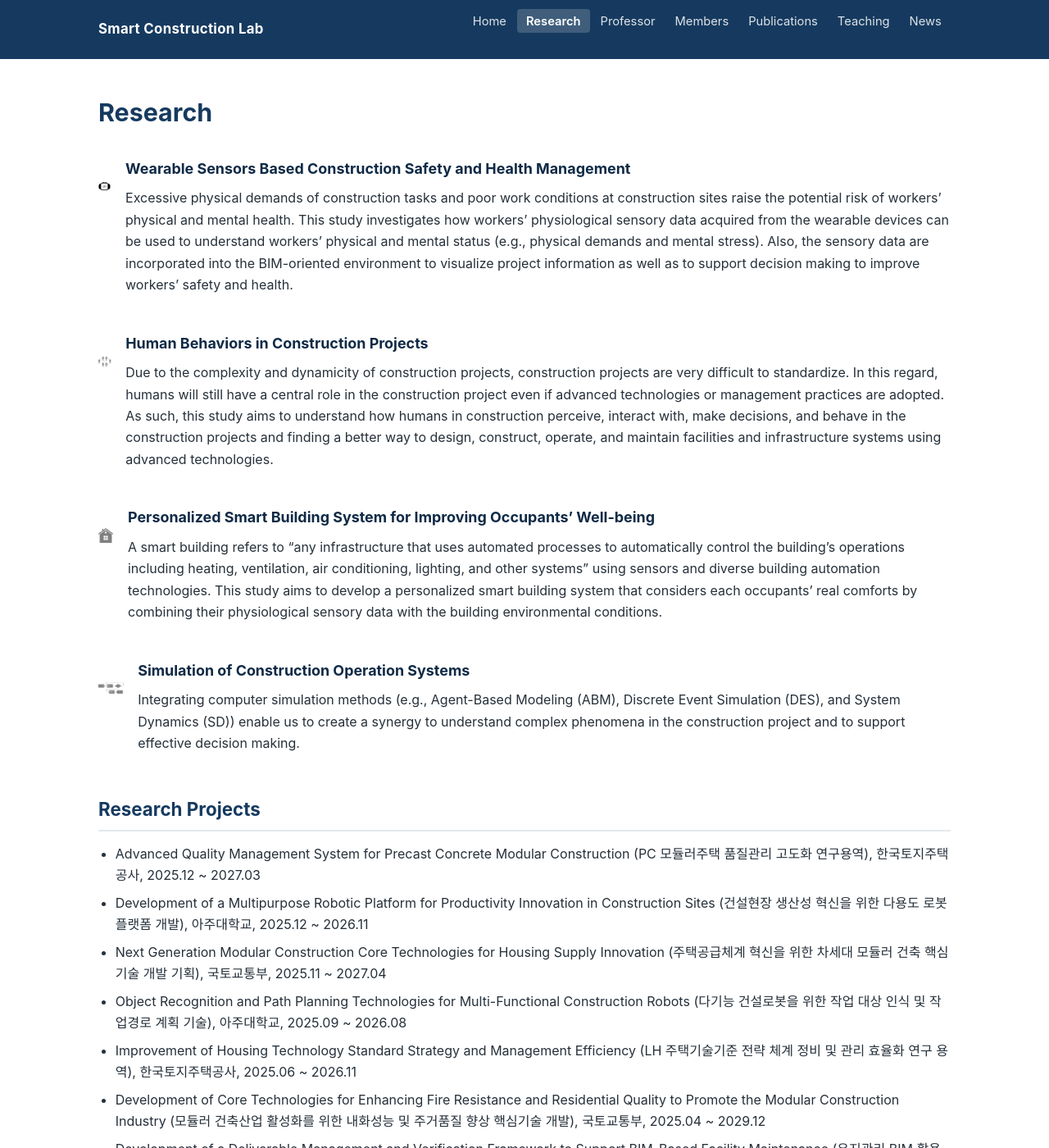
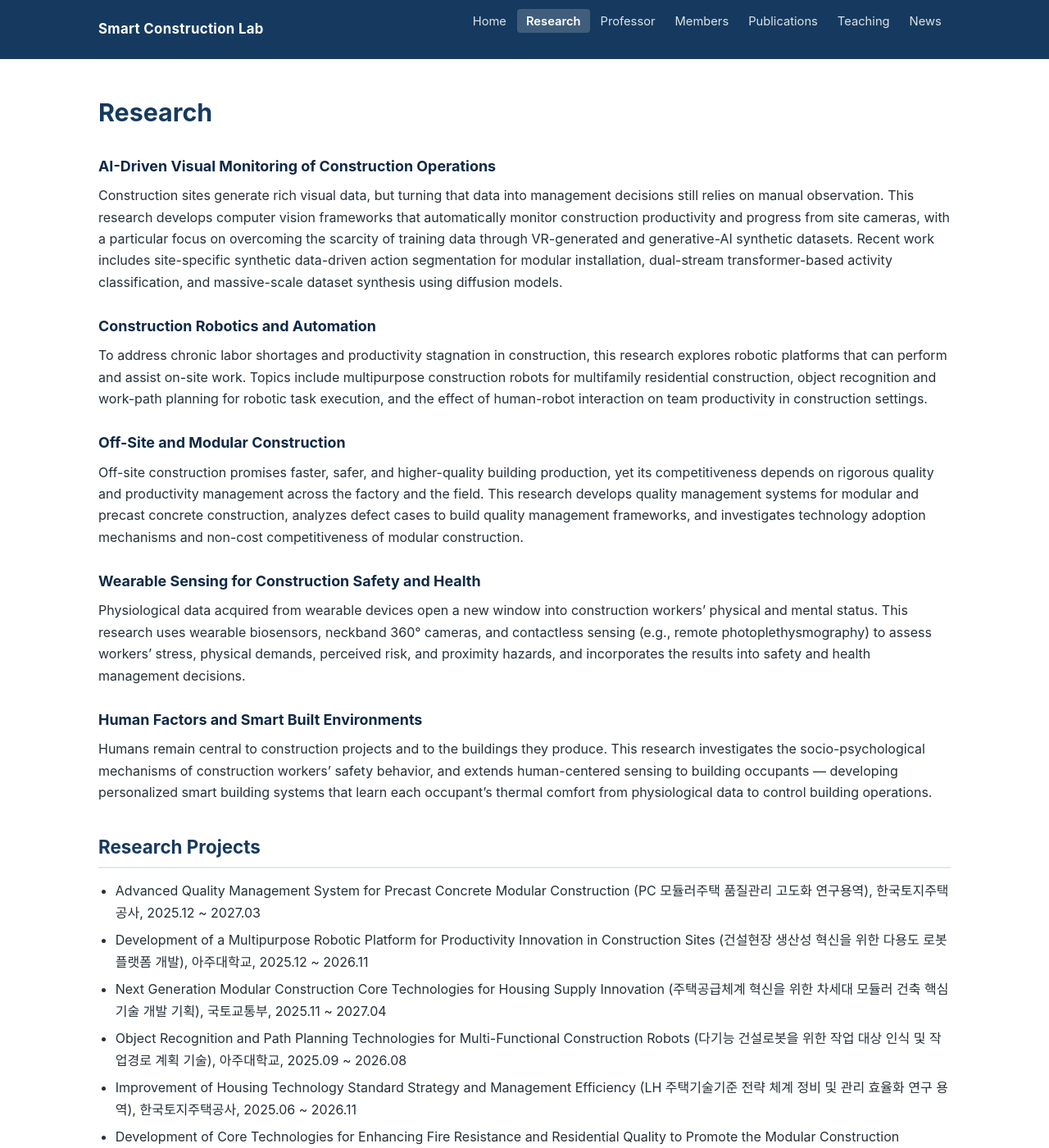
Before and after one commit to Ajou-Smart-Construction-Lab/ajou-smart-construction-lab.github.io, a Jekyll site: the page built from research.md, in a window 1280 px wide and 1400 px high. Shown: the whole window at 82% size. Built offline with Jekyll 4.4.1, drawn with Linux system fonts in a browser that asks for light colours; some of the changed text lies outside the part shown.

Commit message:
Home hero full image, footer logo visibility, research areas rewrite, project status colors, remove Suhwan Bae
Co-Authored-By: Claude Fable 5 <noreply@anthropic.com>

```diff
--- a/assets/css/style.css
+++ b/assets/css/style.css
@@ -41,20 +41,9 @@ body {
 .site-header ul a:hover { background: rgba(255,255,255,0.12); color: #fff; }
 .site-header ul a.active { background: rgba(255,255,255,0.18); color: #fff; font-weight: 600; }
 
-/* hero (home) */
-.hero { position: relative; }
-.hero img { width: 100%; height: min(62vh, 540px); object-fit: cover; display: block; }
-.hero::after {
-  content: ""; position: absolute; inset: 0;
-  background: linear-gradient(180deg, rgba(15,42,70,0.25) 0%, rgba(15,42,70,0.55) 100%);
-}
-.hero-text {
-  position: absolute; left: 0; right: 0; bottom: 12%;
-  text-align: center; color: #fff; z-index: 1; padding: 0 1rem;
-  text-shadow: 0 2px 12px rgba(0,0,0,0.45);
-}
-.hero-text h1 { font-size: clamp(1.8rem, 4.5vw, 3.2rem); font-weight: 800; letter-spacing: 0.01em; }
-.hero-text p { font-size: clamp(1rem, 2vw, 1.3rem); opacity: 0.95; }
+/* hero (home) — 이미지 전체가 보이도록 원본 비율 유지 */
+.hero { padding-top: 1.8rem; }
+.hero img { width: 100%; height: auto; display: block; border-radius: 8px; }
 
 /* content */
 main.page { padding-top: 2.5rem; padding-bottom: 3.5rem; }
@@ -81,6 +70,7 @@ main img { max-width: 100%; }
 .research-area { display: flex; gap: 1.1rem; align-items: flex-start; margin: 1.8rem 0; }
 .research-area img { flex: 0 0 64px; width: 64px; height: 64px; object-fit: contain; margin-top: 0.3rem; }
 .research-area h3 { margin-top: 0; }
+.project-list li.done { color: var(--muted); }
 
 /* profile (professor) */
 .profile { display: flex; gap: 2rem; align-items: flex-start; flex-wrap: wrap; margin-bottom: 1rem; }
@@ -113,7 +103,10 @@ main img { max-width: 100%; }
   margin-top: 0; padding: 2.2rem 0; font-size: 0.88rem; text-align: center;
 }
 .site-footer a { color: rgba(255,255,255,0.9); }
-.footer-logo { height: 44px; margin-bottom: 0.9rem; }
+.footer-logo {
+  height: 64px; margin-bottom: 1rem;
+  background: #fff; padding: 10px 18px; border-radius: 8px; box-sizing: content-box;
+}
 .site-footer .copyright { margin-top: 0.8rem; color: rgba(255,255,255,0.55); }
 .site-footer p { margin-bottom: 0.3rem; }
 
--- a/research.md
+++ b/research.md
@@ -5,74 +5,60 @@ permalink: /research/
 
 # Research
 
-<div class="research-area" markdown="1">
-<img src="{{ '/assets/img/research-wearable-sensor.png' | relative_url }}" alt="">
-<div markdown="1">
-### Wearable Sensors Based Construction Safety and Health Management
+### AI-Driven Visual Monitoring of Construction Operations
 
-Excessive physical demands of construction tasks and poor work conditions at construction sites raise the potential risk of workers' physical and mental health. This study investigates how workers' physiological sensory data acquired from the wearable devices can be used to understand workers' physical and mental status (e.g., physical demands and mental stress). Also, the sensory data are incorporated into the BIM-oriented environment to visualize project information as well as to support decision making to improve workers' safety and health.
-</div>
-</div>
+Construction sites generate rich visual data, but turning that data into management decisions still relies on manual observation. This research develops computer vision frameworks that automatically monitor construction productivity and progress from site cameras, with a particular focus on overcoming the scarcity of training data through VR-generated and generative-AI synthetic datasets. Recent work includes site-specific synthetic data-driven action segmentation for modular installation, dual-stream transformer-based activity classification, and massive-scale dataset synthesis using diffusion models.
 
-<div class="research-area" markdown="1">
-<img src="{{ '/assets/img/research-human.png' | relative_url }}" alt="">
-<div markdown="1">
-### Human Behaviors in Construction Projects
+### Construction Robotics and Automation
 
-Due to the complexity and dynamicity of construction projects, construction projects are very difficult to standardize. In this regard, humans will still have a central role in the construction project even if advanced technologies or management practices are adopted. As such, this study aims to understand how humans in construction perceive, interact with, make decisions, and behave in the construction projects and finding a better way to design, construct, operate, and maintain facilities and infrastructure systems using advanced technologies.
-</div>
-</div>
+To address chronic labor shortages and productivity stagnation in construction, this research explores robotic platforms that can perform and assist on-site work. Topics include multipurpose construction robots for multifamily residential construction, object recognition and work-path planning for robotic task execution, and the effect of human-robot interaction on team productivity in construction settings.
 
-<div class="research-area" markdown="1">
-<img src="{{ '/assets/img/research-smart-building.png' | relative_url }}" alt="">
-<div markdown="1">
-### Personalized Smart Building System for Improving Occupants' Well-being
+### Off-Site and Modular Construction
 
-A smart building refers to "any infrastructure that uses automated processes to automatically control the building's operations including heating, ventilation, air conditioning, lighting, and other systems" using sensors and diverse building automation technologies. This study aims to develop a personalized smart building system that considers each occupants' real comforts by combining their physiological sensory data with the building environmental conditions.
-</div>
-</div>
+Off-site construction promises faster, safer, and higher-quality building production, yet its competitiveness depends on rigorous quality and productivity management across the factory and the field. This research develops quality management systems for modular and precast concrete construction, analyzes defect cases to build quality management frameworks, and investigates technology adoption mechanisms and non-cost competitiveness of modular construction.
 
-<div class="research-area" markdown="1">
-<img src="{{ '/assets/img/research-simulation.png' | relative_url }}" alt="">
-<div markdown="1">
-### Simulation of Construction Operation Systems
+### Wearable Sensing for Construction Safety and Health
 
-Integrating computer simulation methods (e.g., Agent-Based Modeling (ABM), Discrete Event Simulation (DES), and System Dynamics (SD)) enable us to create a synergy to understand complex phenomena in the construction project and to support effective decision making.
-</div>
-</div>
+Physiological data acquired from wearable devices open a new window into construction workers' physical and mental status. This research uses wearable biosensors, neckband 360° cameras, and contactless sensing (e.g., remote photoplethysmography) to assess workers' stress, physical demands, perceived risk, and proximity hazards, and incorporates the results into safety and health management decisions.
+
+### Human Factors and Smart Built Environments
+
+Humans remain central to construction projects and to the buildings they produce. This research investigates the socio-psychological mechanisms of construction workers' safety behavior, and extends human-centered sensing to building occupants — developing personalized smart building systems that learn each occupant's thermal comfort from physiological data to control building operations.
 
 ## Research Projects
 
-- Advanced Quality Management System for Precast Concrete Modular Construction (PC 모듈러주택 품질관리 고도화 연구용역), 한국토지주택공사, 2025.12 ~ 2027.03
-- Development of a Multipurpose Robotic Platform for Productivity Innovation in Construction Sites (건설현장 생산성 혁신을 위한 다용도 로봇 플랫폼 개발), 아주대학교, 2025.12 ~ 2026.11
-- Next Generation Modular Construction Core Technologies for Housing Supply Innovation (주택공급체계 혁신을 위한 차세대 모듈러 건축 핵심기술 개발 기획), 국토교통부, 2025.11 ~ 2027.04
-- Object Recognition and Path Planning Technologies for Multi-Functional Construction Robots (다기능 건설로봇을 위한 작업 대상 인식 및 작업경로 계획 기술), 아주대학교, 2025.09 ~ 2026.08
-- Improvement of Housing Technology Standard Strategy and Management Efficiency (LH 주택기술기준 전략 체계 정비 및 관리 효율화 연구 용역), 한국토지주택공사, 2025.06 ~ 2026.11
-- Development of Core Technologies for Enhancing Fire Resistance and Residential Quality to Promote the Modular Construction Industry (모듈러 건축산업 활성화를 위한 내화성능 및 주거품질 향상 핵심기술 개발), 국토교통부, 2025.04 ~ 2029.12
-- Development of a Deliverable Management and Verification Framework to Support BIM-Based Facility Maintenance (유지관리 BIM 활용 지원을 위한 성과품 납품 체계 및 검수 기술 개발), 국토안전관리원, 2025.05 ~ 2027.12
-- Development of standard plans for multi-family residential buildings utilizing modular construction methods (모듈러 공동주택 설계 표준화 용역), 한국토지주택공사, 2024.12 ~ 2025.10
-- Development of off-site construction technologies for precast concrete apartment housing production system (Off-Site Construction 기반 공동주택 생산시스템 혁신 기술개발), 국토교통부, 2020.06 ~ 2025.12
-- Automated Job Hazard Analysis for Construction Projects Using the Large Language Model (LLM 기반 건설현장 위험성 평가 업무 자동화 기술), 아주대학교, 2024.07 ~ 2025.01
-- Investigating Support Measures and Strategies Enhancing the Capability of the Owners in the Seoul Construction Industry (서울 건설산업 발주자 역량강화를 위한 지원방안 연구용역), 서울주택도시공사, 2024.04 ~ 2025.03
-- Analysis of Construction Safety Management Level Assessment Data for Predicting The Risk of Construction Accidents (건설사고 위험도 예측을 위한 수준평가 데이터 조사), 국토안전관리원, 2024.03 ~ 2024.12
-- Automated HVAC control system using wearable sensors and IoT sensors (웨어러블 센서와 IoT 센서 기반 자동 냉난방 조절 시스템 개발), 아주대학교, 2022.10 ~ 2025.09
-- Ajou Premier 10 (아주 프리미어 AP 10), 아주대학교, 2022.04 ~ 2025.02
-- Development of a digital safety watch system for deteriorated buildings in the regional areas (광역단위 노후 건축물 디지털 안전 워치 기술 개발), 국토교통부, 2022.04 ~ 2024.12
-- Standard process improvement to advance the asset management process of LH (자산관리 선진화를 위한 기준 프로세스 정비 및 개선연구), 한국토지주택공사, 2023.01 ~ 2024.06
-- Quantification of non-cost factor of modular construction (비비용적 요소 정량화를 통한 모듈러 건축 경쟁력 강화 기술 개발), POSCO, 2023.04 ~ 2024.01
-- Automated Productivity Analysis Platform for Off-Site Construction using Artificial Intelligence (AI를 활용한 OSC 건축현장 생산성 자동 분석 플랫폼 개발), 아주대학교, 2022.12 ~ 2024.01
-- Project management consulting for remodelling Centum Sensivill Apartment Project (센텀 센시빌 아파트 리모델링주택사업 사업관리 기술용역), 고산도시개발 주식회사, 2021.07 ~ 2023.12
-- Technical Development of Modular Construction in Mid-high Rise Building and Higher Productivity (모듈러 건축 중고층화 및 생산성 향상 기술개발), 국토교통부, 2020.01 ~ 2023.12
-- Effects of built environments on office occupants' stress and satisfaction (건축환경의 오피스 재실자의 스트레스 및 만족도에 미치는 영향), 아주대학교, 2021.10 ~ 2023.09
-- Construction Risk Monitoring Platform Using Collective Sensing of Wearable Bio Sensors (웨어러블 센서 집단감지 기반 건설 현장 위험 모니터링 플랫폼 개발), 한국연구재단, 2020.03 ~ 2023.02
-- Strategic plan for research excellence of graduate school of the Department of Architecture (건축학과 대학원 연구 수월성 증진 방안 개발 연구), 아주대학교, 2021.12 ~ 2022.02
-- Development of the standard construction period for the postal office (우정 건축물 공사기간 산정 기준 연구), 우정사업조달센터, 2022.08 ~ 2022.12
-- Development of installation guidelines for Seoul Modular School Buildings (서울형 모듈러 임시교사 설치 가이드라인 개발), 서울시 교육청, 2022.05 ~ 2022.09
-- Development of low-cost and high-efficiency technologies for vertical extension of residential buildings (저비용 고효율의 노후 공동주택 수직증축 리모델링 기술개발 및 실증), 국토교통부, 2020.06 ~ 2022.12
-- Smart Construction Safety Management System (ICT 기반 스마트 건설안전관리 시스템), 아주대학교, 2019.03 ~ 2022.02
-- Planning of the development of a guideline for school space design and management using modular construction (모듈러를 활용한 학교 공간 조성·관리 가이드 개발 기획연구), 한국교육시설안전원, 2021.10 ~ 2021.12
-- Investigation of the effects of Project Identification on Construction Workers' Safety Participation (건설 작업자 안전 참여 행동에 대한 프로젝트 정체성 영향 연구), 아주대학교, 2020.09 ~ 2021.08
-- Productivity and economic improvement of smart factory technology-based HSA400/PosMAC applied modular building construction (Smart Factory 기술 기반 HSA400/PosMAC 적용 모듈러 건축 공장 생산성 향상 및 경제성 확보 기술 개발), 포스코, 2020.09 ~ 2021.08
-- Development of a special specification and technical guideline for modular construction projects (모듈러 주택 전문시방서 및 기술지침 제정 연구 용역), 한국토지주택공사, 2020.09 ~ 2021.01
-- Development of Standard Construction Period for Combined Cycle Power Plant Projects (발전 5사 발전플랜트 건설표준 공기 개발), 동서발전, 2019.11 ~ 2020.08
-- Education Program for Smart Architecture System (스마트 건축 시스템 인재 양성 사업팀), 아주대학교, 2020.02 ~ 2020
+<ul class="project-list">
+<li>Advanced Quality Management System for Precast Concrete Modular Construction (PC 모듈러주택 품질관리 고도화 연구용역), 한국토지주택공사, 2025.12 ~ 2027.03</li>
+<li>Development of a Multipurpose Robotic Platform for Productivity Innovation in Construction Sites (건설현장 생산성 혁신을 위한 다용도 로봇 플랫폼 개발), 아주대학교, 2025.12 ~ 2026.11</li>
+<li>Next Generation Modular Construction Core Technologies for Housing Supply Innovation (주택공급체계 혁신을 위한 차세대 모듈러 건축 핵심기술 개발 기획), 국토교통부, 2025.11 ~ 2027.04</li>
+<li>Object Recognition and Path Planning Technologies for Multi-Functional Construction Robots (다기능 건설로봇을 위한 작업 대상 인식 및 작업경로 계획 기술), 아주대학교, 2025.09 ~ 2026.08</li>
+<li>Improvement of Housing Technology Standard Strategy and Management Efficiency (LH 주택기술기준 전략 체계 정비 및 관리 효율화 연구 용역), 한국토지주택공사, 2025.06 ~ 2026.11</li>
+<li>Development of Core Technologies for Enhancing Fire Resistance and Residential Quality to Promote the Modular Construction Industry (모듈러 건축산업 활성화를 위한 내화성능 및 주거품질 향상 핵심기술 개발), 국토교통부, 2025.04 ~ 2029.12</li>
+<li>Development of a Deliverable Management and Verification Framework to Support BIM-Based Facility Maintenance (유지관리 BIM 활용 지원을 위한 성과품 납품 체계 및 검수 기술 개발), 국토안전관리원, 2025.05 ~ 2027.12</li>
+<li class="done">Development of standard plans for multi-family residential buildings utilizing modular construction methods (모듈러 공동주택 설계 표준화 용역), 한국토지주택공사, 2024.12 ~ 2025.10</li>
+<li class="done">Development of off-site construction technologies for precast concrete apartment housing production system (Off-Site Construction 기반 공동주택 생산시스템 혁신 기술개발), 국토교통부, 2020.06 ~ 2025.12</li>
+<li class="done">Automated Job Hazard Analysis for Construction Projects Using the Large Language Model (LLM 기반 건설현장 위험성 평가 업무 자동화 기술), 아주대학교, 2024.07 ~ 2025.01</li>
+<li class="done">Investigating Support Measures and Strategies Enhancing the Capability of the Owners in the Seoul Construction Industry (서울 건설산업 발주자 역량강화를 위한 지원방안 연구용역), 서울주택도시공사, 2024.04 ~ 2025.03</li>
+<li class="done">Analysis of Construction Safety Management Level Assessment Data for Predicting The Risk of Construction Accidents (건설사고 위험도 예측을 위한 수준평가 데이터 조사), 국토안전관리원, 2024.03 ~ 2024.12</li>
+<li class="done">Automated HVAC control system using wearable sensors and IoT sensors (웨어러블 센서와 IoT 센서 기반 자동 냉난방 조절 시스템 개발), 아주대학교, 2022.10 ~ 2025.09</li>
+<li class="done">Ajou Premier 10 (아주 프리미어 AP 10), 아주대학교, 2022.04 ~ 2025.02</li>
+<li class="done">Development of a digital safety watch system for deteriorated buildings in the regional areas (광역단위 노후 건축물 디지털 안전 워치 기술 개발), 국토교통부, 2022.04 ~ 2024.12</li>
+<li class="done">Standard process improvement to advance the asset management process of LH (자산관리 선진화를 위한 기준 프로세스 정비 및 개선연구), 한국토지주택공사, 2023.01 ~ 2024.06</li>
+<li class="done">Quantification of non-cost factor of modular construction (비비용적 요소 정량화를 통한 모듈러 건축 경쟁력 강화 기술 개발), POSCO, 2023.04 ~ 2024.01</li>
+<li class="done">Automated Productivity Analysis Platform for Off-Site Construction using Artificial Intelligence (AI를 활용한 OSC 건축현장 생산성 자동 분석 플랫폼 개발), 아주대학교, 2022.12 ~ 2024.01</li>
+<li class="done">Project management consulting for remodelling Centum Sensivill Apartment Project (센텀 센시빌 아파트 리모델링주택사업 사업관리 기술용역), 고산도시개발 주식회사, 2021.07 ~ 2023.12</li>
+<li class="done">Technical Development of Modular Construction in Mid-high Rise Building and Higher Productivity (모듈러 건축 중고층화 및 생산성 향상 기술개발), 국토교통부, 2020.01 ~ 2023.12</li>
+<li class="done">Effects of built environments on office occupants' stress and satisfaction (건축환경의 오피스 재실자의 스트레스 및 만족도에 미치는 영향), 아주대학교, 2021.10 ~ 2023.09</li>
+<li class="done">Construction Risk Monitoring Platform Using Collective Sensing of Wearable Bio Sensors (웨어러블 센서 집단감지 기반 건설 현장 위험 모니터링 플랫폼 개발), 한국연구재단, 2020.03 ~ 2023.02</li>
+<li class="done">Strategic plan for research excellence of graduate school of the Department of Architecture (건축학과 대학원 연구 수월성 증진 방안 개발 연구), 아주대학교, 2021.12 ~ 2022.02</li>
+<li class="done">Development of the standard construction period for the postal office (우정 건축물 공사기간 산정 기준 연구), 우정사업조달센터, 2022.08 ~ 2022.12</li>
+<li class="done">Development of installation guidelines for Seoul Modular School Buildings (서울형 모듈러 임시교사 설치 가이드라인 개발), 서울시 교육청, 2022.05 ~ 2022.09</li>
+<li class="done">Development of low-cost and high-efficiency technologies for vertical extension of residential buildings (저비용 고효율의 노후 공동주택 수직증축 리모델링 기술개발 및 실증), 국토교통부, 2020.06 ~ 2022.12</li>
+<li class="done">Smart Construction Safety Management System (ICT 기반 스마트 건설안전관리 시스템), 아주대학교, 2019.03 ~ 2022.02</li>
+<li class="done">Planning of the development of a guideline for school space design and management using modular construction (모듈러를 활용한 학교 공간 조성·관리 가이드 개발 기획연구), 한국교육시설안전원, 2021.10 ~ 2021.12</li>
+<li class="done">Investigation of the effects of Project Identification on Construction Workers' Safety Participation (건설 작업자 안전 참여 행동에 대한 프로젝트 정체성 영향 연구), 아주대학교, 2020.09 ~ 2021.08</li>
+<li class="done">Productivity and economic improvement of smart factory technology-based HSA400/PosMAC applied modular building construction (Smart Factory 기술 기반 HSA400/PosMAC 적용 모듈러 건축 공장 생산성 향상 및 경제성 확보 기술 개발), 포스코, 2020.09 ~ 2021.08</li>
+<li class="done">Development of a special specification and technical guideline for modular construction projects (모듈러 주택 전문시방서 및 기술지침 제정 연구 용역), 한국토지주택공사, 2020.09 ~ 2021.01</li>
+<li class="done">Development of Standard Construction Period for Combined Cycle Power Plant Projects (발전 5사 발전플랜트 건설표준 공기 개발), 동서발전, 2019.11 ~ 2020.08</li>
+<li class="done">Education Program for Smart Architecture System (스마트 건축 시스템 인재 양성 사업팀), 아주대학교, 2020.02 ~ 2020</li>
+</ul>
```
Also changed, not shown: index.html (+2 -6 lines), members.html (+0 -9 lines), assets/img/member-suhwan-bae.jpg (deleted).
